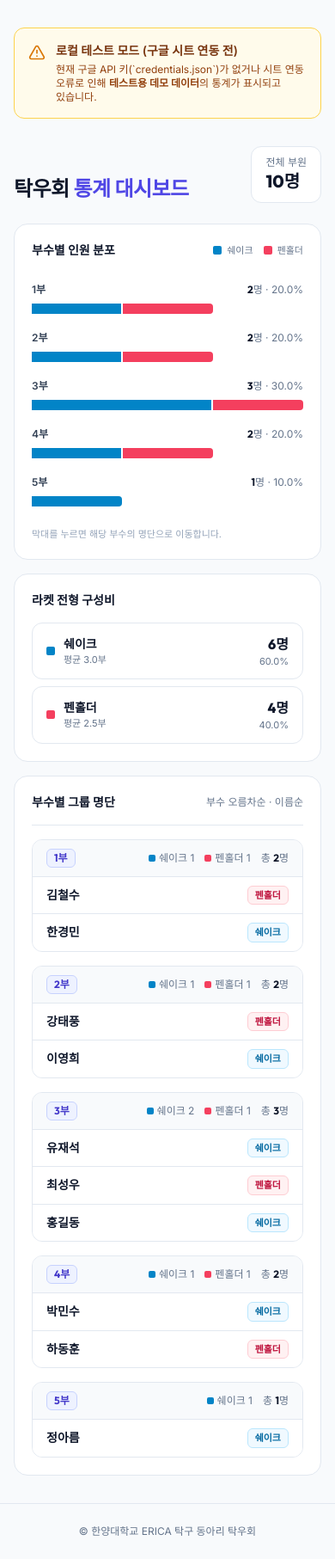
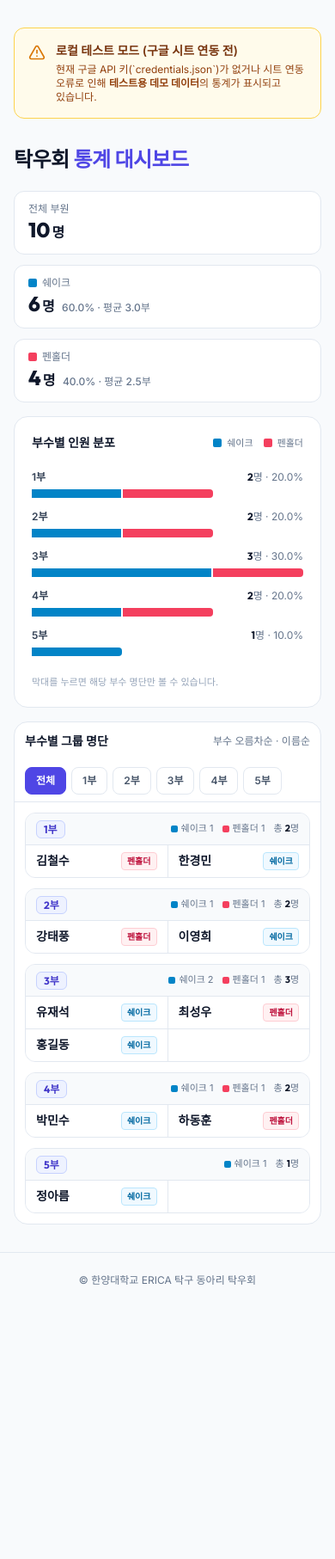
Before and after one commit to alsh02/Hanyang-University-ERICA-PingPong-Rank, a Flask app: page /stats in a window 390 px wide. Shown: the part 65-1878 px from the top of the page at 86% size. After the commit the page ends 1559 px from the top, so only its background shows below. Run offline with Flask 3, Linux system fonts and the light colour scheme; some libraries are stand-ins or nearby versions.

Commit message:
Design: Make the dashboard readable as the roster grows
The roster stacked every member vertically, so the page grew without bound.
With 120 members the page was 3875px on desktop and 7221px on mobile.

- Add a division filter to the roster (sticky chip bar + chart bars select a
  division) so one group can be viewed alone; it is a URL the user can share and
  falls back to plain links without JavaScript
- Lay members out in 2/3/4 dense columns instead of a single vertical list
- Pin the distribution chart on desktop so the stats stay visible while the
  roster scrolls
- Move the total and per-racket numbers into a summary tile row

Same 120 members now render at 2283px desktop / 4266px mobile (-41%), and
971px / 1524px when a single division is selected.

Co-Authored-By: Claude Opus 5 <noreply@anthropic.com>
Claude-Session: https://claude.ai/code/session_01EHjAAg4jatWM7ZBxmAp2dE

```diff
--- a/app.py
+++ b/app.py
@@ -326,6 +326,13 @@ def stats():
     present = {name for g in groups for name, _ in g["rackets"]}
     legend = [r for r in (*RACKET_ORDER, "기타") if r in present]
 
+    # 명단에서 특정 부수만 보기 (인원이 많아질 때 스크롤을 줄이기 위한 선택). 값이 없으면 전체
+    selected_division = request.args.get("division", "").strip()
+    if selected_division and selected_division != UNASSIGNED_DIVISION:
+        selected_division = normalize_division(selected_division)
+    if selected_division not in {g["division"] for g in groups}:
+        selected_division = ""
+
     # 3. 추가 통계: 전형별(라켓) 인원 분포 및 평균 부수
     racket_members = {}
     for m in members:
@@ -349,6 +356,7 @@ def stats():
         legend=legend,
         racket_stats=racket_stats,
         total_count=total_count,
+        selected_division=selected_division,
         is_dummy=is_dummy
     )
 
--- a/templates/stats.html
+++ b/templates/stats.html
@@ -17,27 +17,35 @@
 </div>
 {% endif %}
 
-<!-- Dashboard Header -->
-<div class="mb-6 flex flex-wrap items-end justify-between gap-4 sm:mb-8">
-    <h1 class="text-2xl font-extrabold tracking-tight sm:text-3xl">
+<h1 class="mb-5 text-2xl font-extrabold tracking-tight sm:text-3xl">
     탁우회 <span class="text-indigo-600 dark:text-indigo-400">통계 대시보드</span>
 </h1>
-    <div class="rounded-xl border border-slate-200 bg-white px-4 py-2.5 dark:border-slate-800 dark:bg-slate-900">
+
+<!-- Summary Tiles -->
+<div class="mb-4 flex flex-wrap gap-3">
+    <div class="flex-1 basis-48 rounded-xl border border-slate-200 bg-white px-4 py-3 dark:border-slate-800 dark:bg-slate-900">
         <p class="text-xs text-slate-500 dark:text-slate-400">전체 부원</p>
-        <p class="font-outfit text-xl font-extrabold">{{ total_count }}명</p>
+        <p class="font-outfit text-2xl font-extrabold">{{ total_count }}<span class="ml-0.5 text-base font-bold">명</span></p>
     </div>
+    {% for racket in racket_stats %}
+    <div class="flex-1 basis-48 rounded-xl border border-slate-200 bg-white px-4 py-3 dark:border-slate-800 dark:bg-slate-900">
+        <p class="flex items-center gap-1.5 text-xs text-slate-500 dark:text-slate-400">
+            <span class="h-2.5 w-2.5 rounded-sm {{ racket_colors.get(racket.racket, racket_colors['기타']) }}"></span>{{ racket.racket }}
+        </p>
+        <p class="font-outfit text-2xl font-extrabold">
+            {{ racket.count }}<span class="ml-0.5 text-base font-bold">명</span>
+            <span class="ml-1 font-sans text-xs font-medium text-slate-500 dark:text-slate-400">{{ racket.ratio }}%{% if racket.avg_division is not none %} · 평균 {{ racket.avg_division }}부{% endif %}</span>
+        </p>
+    </div>
+    {% endfor %}
 </div>
 
-<div class="grid grid-cols-1 gap-4 lg:grid-cols-3">
+<div class="grid grid-cols-1 gap-4 lg:grid-cols-3 lg:items-start">
 
-    <!-- Left Column: Charts -->
-    <div class="flex flex-col gap-4 lg:col-span-1">
-
-        <!-- 1. Division Distribution (라켓 전형별 누적 막대) -->
-        <div class="rounded-2xl border border-slate-200 bg-white p-5 dark:border-slate-800 dark:bg-slate-900">
-            <div class="mb-5 flex flex-wrap items-center justify-between gap-x-4 gap-y-2">
+    <!-- Left: Distribution Chart (데스크톱에서는 명단을 내려도 계속 보이도록 고정) -->
+    <div class="rounded-2xl border border-slate-200 bg-white p-5 dark:border-slate-800 dark:bg-slate-900 lg:sticky lg:top-20 lg:max-h-[calc(100vh-6rem)] lg:overflow-y-auto">
+        <div class="mb-4 flex flex-wrap items-center justify-between gap-x-4 gap-y-2">
             <h2 class="text-sm font-bold">부수별 인원 분포</h2>
-                <!-- Legend -->
             <div class="flex items-center gap-3 text-[11px] font-medium text-slate-500 dark:text-slate-400">
                 {% for racket in legend %}
                 <span class="flex items-center gap-1.5">
@@ -47,19 +55,19 @@
             </div>
         </div>
 
-            <div class="space-y-1">
+        <div class="space-y-0.5">
             {% for g in groups %}
-                <a href="#{{ g.anchor }}"
+            <a href="{{ url_for('stats', division=g.division) }}" data-division-bar="{{ g.division }}" {% if selected_division == g.division %}aria-current="true"{% endif %}
                aria-label="{{ g.division }} {{ g.count }}명 ({{ g.ratio }}%): {% for racket, count in g.rackets %}{{ racket }} {{ count }}명{{ ', ' if not loop.last }}{% endfor %}"
-                   class="-mx-2 block rounded-lg px-2 py-2 transition-colors hover:bg-slate-100 focus-visible:outline-none focus-visible:ring-2 focus-visible:ring-indigo-500 dark:hover:bg-slate-800/70">
-                    <div class="mb-2 flex items-center justify-between text-xs">
+               class="-mx-2 block rounded-lg px-2 py-1.5 transition-colors hover:bg-slate-100 focus-visible:outline-none focus-visible:ring-2 focus-visible:ring-indigo-500 aria-[current=true]:bg-indigo-50 dark:hover:bg-slate-800/70 dark:aria-[current=true]:bg-indigo-500/10">
+                <div class="mb-1.5 flex items-center justify-between text-xs">
                     <span class="font-semibold {{ 'text-slate-500 dark:text-slate-400' if g.division == '미지정' else 'text-slate-700 dark:text-slate-200' }}">{{ g.division }}</span>
                     <span class="text-slate-500 dark:text-slate-400">
                         <strong class="font-outfit text-slate-900 dark:text-slate-100">{{ g.count }}</strong>명 · {{ g.ratio }}%
                     </span>
                 </div>
                 <!-- Stacked Bar: 길이는 인원이 가장 많은 부수 기준, 조각은 라켓 전형별 인원 -->
-                    <div class="flex h-3 gap-[2px] overflow-hidden rounded-r" style="width: {{ g.width }}%;">
+                <div class="flex h-2.5 gap-[2px] overflow-hidden rounded-r" style="width: {{ g.width }}%;">
                     {% for racket, count in g.rackets %}
                     <div class="{{ racket_colors[racket] }}" style="flex: {{ count }} 1 0%;" title="{{ racket }} {{ count }}명"></div>
                     {% endfor %}
@@ -70,59 +78,45 @@
             {% endfor %}
         </div>
         {% if groups %}
-            <p class="mt-4 text-[11px] text-slate-400 dark:text-slate-500">막대를 누르면 해당 부수의 명단으로 이동합니다.</p>
+        <p class="mt-4 text-[11px] text-slate-400 dark:text-slate-500">막대를 누르면 해당 부수 명단만 볼 수 있습니다.</p>
         {% endif %}
     </div>
 
-        <!-- 2. Racket Style Distribution -->
-        <div class="rounded-2xl border border-slate-200 bg-white p-5 dark:border-slate-800 dark:bg-slate-900">
-            <h2 class="mb-4 text-sm font-bold">라켓 전형 구성비</h2>
-            <div class="space-y-2">
-                {% for racket in racket_stats %}
-                <div class="flex items-center justify-between gap-3 rounded-xl border border-slate-200 px-4 py-3 dark:border-slate-800">
-                    <div class="flex items-center gap-2.5">
-                        <span class="h-2.5 w-2.5 flex-shrink-0 rounded-sm {{ racket_colors.get(racket.racket, racket_colors['기타']) }}"></span>
-                        <div>
-                            <p class="text-sm font-bold">{{ racket.racket }}</p>
-                            {% if racket.avg_division is not none %}
-                            <p class="text-[11px] text-slate-500 dark:text-slate-400">평균 {{ racket.avg_division }}부</p>
-                            {% endif %}
-                        </div>
-                    </div>
-                    <div class="text-right">
-                        <p class="font-outfit text-base font-extrabold">{{ racket.count }}명</p>
-                        <p class="text-[11px] text-slate-500 dark:text-slate-400">{{ racket.ratio }}%</p>
-                    </div>
-                </div>
-                {% else %}
-                <p class="py-6 text-center text-sm text-slate-500 dark:text-slate-400">입력된 라켓 정보가 없습니다.</p>
-                {% endfor %}
-            </div>
-        </div>
-
-    </div>
-
-    <!-- Right Column: Grouped List -->
-    <div class="lg:col-span-2">
-        <div class="h-full rounded-2xl border border-slate-200 bg-white p-5 dark:border-slate-800 dark:bg-slate-900">
-            <div class="mb-4 flex items-center justify-between gap-3 border-b border-slate-200 pb-4 dark:border-slate-800">
+    <!-- Right: Grouped Roster -->
+    <div id="roster" class="scroll-mt-20 rounded-2xl border border-slate-200 bg-white p-3 dark:border-slate-800 dark:bg-slate-900 sm:p-5 lg:col-span-2">
+        <div class="mb-3 flex items-center justify-between gap-3">
             <h2 class="text-sm font-bold">부수별 그룹 명단</h2>
             <span class="text-xs text-slate-500 dark:text-slate-400">부수 오름차순 · 이름순</span>
         </div>
 
-            <div class="space-y-4">
+        <!-- 부수 선택 바 (스크롤을 따라다니며, 원하는 부수만 보여준다) -->
+        {% if groups %}
+        <div class="sticky top-16 z-20 -mx-3 mb-3 overflow-x-auto border-b border-slate-200 bg-white px-3 py-2 dark:border-slate-800 dark:bg-slate-900 sm:-mx-5 sm:px-5">
+            <div class="flex w-max gap-1.5">
+                <a href="{{ url_for('stats') }}" data-division-chip="" {% if not selected_division %}aria-current="true"{% endif %}
+                   class="inline-flex h-8 items-center rounded-lg border border-slate-200 px-3 text-xs font-semibold text-slate-600 transition-colors hover:border-indigo-400 hover:text-indigo-700 aria-[current=true]:border-indigo-600 aria-[current=true]:bg-indigo-600 aria-[current=true]:text-white dark:border-slate-700 dark:text-slate-300 dark:hover:border-indigo-500 dark:hover:text-indigo-300 dark:aria-[current=true]:border-indigo-500 dark:aria-[current=true]:bg-indigo-500 dark:aria-[current=true]:text-white">전체</a>
                 {% for g in groups %}
-                <section id="{{ g.anchor }}" class="scroll-mt-20 overflow-hidden rounded-xl border border-slate-200 dark:border-slate-800">
+                <a href="{{ url_for('stats', division=g.division) }}" data-division-chip="{{ g.division }}" {% if selected_division == g.division %}aria-current="true"{% endif %}
+                   class="inline-flex h-8 items-center rounded-lg border border-slate-200 px-3 text-xs font-semibold text-slate-600 transition-colors hover:border-indigo-400 hover:text-indigo-700 aria-[current=true]:border-indigo-600 aria-[current=true]:bg-indigo-600 aria-[current=true]:text-white dark:border-slate-700 dark:text-slate-300 dark:hover:border-indigo-500 dark:hover:text-indigo-300 dark:aria-[current=true]:border-indigo-500 dark:aria-[current=true]:bg-indigo-500 dark:aria-[current=true]:text-white">{{ g.division }}</a>
+                {% endfor %}
+            </div>
+        </div>
+        {% endif %}
+
+        <div class="space-y-3">
+            {% for g in groups %}
+            <section id="{{ g.anchor }}" data-division-group="{{ g.division }}" {% if selected_division and selected_division != g.division %}hidden{% endif %}
+                     class="scroll-mt-32 overflow-hidden rounded-xl border border-slate-200 dark:border-slate-800">
                 <!-- Group Header -->
-                    <div class="flex flex-wrap items-center justify-between gap-x-3 gap-y-1.5 border-b border-slate-200 bg-slate-50 px-4 py-2.5 dark:border-slate-800 dark:bg-slate-800/40">
-                        <h3 class="flex items-center gap-2 text-sm font-bold">
+                <div class="flex flex-wrap items-center justify-between gap-x-3 gap-y-1.5 border-b border-slate-200 bg-slate-50 px-3 py-2 dark:border-slate-800 dark:bg-slate-800/40">
+                    <h3 class="text-sm font-bold">
                         {% if g.division == '미지정' %}
                         <span class="rounded-md border border-slate-200 bg-white px-2 py-0.5 text-xs text-slate-500 dark:border-slate-700 dark:bg-slate-900 dark:text-slate-400">부수 미지정</span>
                         {% else %}
                         <span class="rounded-md border border-indigo-200 bg-indigo-50 px-2 py-0.5 font-outfit text-xs text-indigo-700 dark:border-indigo-500/30 dark:bg-indigo-500/10 dark:text-indigo-300">{{ g.division }}</span>
                         {% endif %}
                     </h3>
-                        <span class="flex items-center gap-3 text-xs text-slate-500 dark:text-slate-400">
+                    <span class="flex items-center gap-2.5 text-[11px] text-slate-500 dark:text-slate-400">
                         {% for racket, count in g.rackets %}
                         <span class="flex items-center gap-1">
                             <span class="h-2 w-2 rounded-sm {{ racket_colors[racket] }}"></span>{{ racket }} {{ count }}
@@ -132,22 +126,30 @@
                     </span>
                 </div>
 
-                    <!-- Group Members List -->
-                    <div class="grid grid-cols-1 gap-px bg-slate-200 sm:grid-cols-2 dark:bg-slate-800">
+                <!-- Group Members -->
+                <div class="grid grid-cols-2 gap-px bg-slate-200 sm:grid-cols-3 xl:grid-cols-4 dark:bg-slate-800">
                     {% for m in g.members %}
-                        <div class="flex items-center justify-between gap-3 bg-white px-4 py-2.5 dark:bg-slate-900">
-                            <span class="text-sm font-semibold">{{ m.이름 }}</span>
+                    <div class="flex items-center justify-between gap-1.5 bg-white px-3 py-2 dark:bg-slate-900">
+                        <span class="truncate text-sm font-semibold">{{ m.이름 }}</span>
                         {% if m.라켓 == '쉐이크' %}
-                            <span class="rounded-md border border-sky-200 bg-sky-50 px-2 py-0.5 text-[11px] font-semibold text-sky-700 dark:border-sky-500/30 dark:bg-sky-500/10 dark:text-sky-300">{{ m.라켓 }}</span>
+                        <span class="flex-shrink-0 rounded border border-sky-200 bg-sky-50 px-1.5 py-0.5 text-[10px] font-semibold text-sky-700 dark:border-sky-500/30 dark:bg-sky-500/10 dark:text-sky-300">{{ m.라켓 }}</span>
                         {% elif m.라켓 == '펜홀더' %}
-                            <span class="rounded-md border border-rose-200 bg-rose-50 px-2 py-0.5 text-[11px] font-semibold text-rose-700 dark:border-rose-500/30 dark:bg-rose-500/10 dark:text-rose-300">{{ m.라켓 }}</span>
+                        <span class="flex-shrink-0 rounded border border-rose-200 bg-rose-50 px-1.5 py-0.5 text-[10px] font-semibold text-rose-700 dark:border-rose-500/30 dark:bg-rose-500/10 dark:text-rose-300">{{ m.라켓 }}</span>
                         {% else %}
-                            <span class="rounded-md border border-slate-200 bg-slate-100 px-2 py-0.5 text-[11px] font-semibold text-slate-500 dark:border-slate-700 dark:bg-slate-800 dark:text-slate-400">{{ m.라켓 or '미입력' }}</span>
+                        <span class="flex-shrink-0 rounded border border-slate-200 bg-slate-100 px-1.5 py-0.5 text-[10px] font-semibold text-slate-500 dark:border-slate-700 dark:bg-slate-800 dark:text-slate-400">{{ m.라켓 or '미입력' }}</span>
                         {% endif %}
                     </div>
                     {% endfor %}
-                        {% if g.members|length is odd %}
-                        <div class="hidden bg-white sm:block dark:bg-slate-900"></div>
+                    {# 마지막 줄의 빈 칸도 같은 배경으로 채워 구분선 색이 드러나지 않게 한다 (열 수는 화면 폭에 따라 2·3·4) #}
+                    {% set member_count = g.members|length %}
+                    {% for _ in range((4 - member_count % 4) % 4) %}
+                    <div class="hidden bg-white xl:block dark:bg-slate-900"></div>
+                    {% endfor %}
+                    {% for _ in range((3 - member_count % 3) % 3) %}
+                    <div class="hidden bg-white sm:block xl:hidden dark:bg-slate-900"></div>
+                    {% endfor %}
+                    {% if member_count is odd %}
+                    <div class="bg-white sm:hidden dark:bg-slate-900"></div>
                     {% endif %}
                 </div>
             </section>
@@ -156,7 +158,46 @@
             {% endfor %}
         </div>
     </div>
-    </div>
 
 </div>
 {% endblock %}
+
+{% block scripts %}
+<!-- 부수 선택: 페이지 이동 없이 명단을 걸러 보여준다 (JS가 없으면 링크로 같은 결과) -->
+<script>
+(() => {
+    const chips = [...document.querySelectorAll('[data-division-chip]')];
+    const bars = [...document.querySelectorAll('[data-division-bar]')];
+    const groups = [...document.querySelectorAll('[data-division-group]')];
+    const roster = document.getElementById('roster');
+    if (!groups.length) return;
+
+    function select(division, scrollToRoster) {
+        for (const group of groups) group.hidden = division !== '' && group.dataset.divisionGroup !== division;
+        for (const el of [...chips, ...bars]) {
+            const value = el.dataset.divisionChip ?? el.dataset.divisionBar;
+            if (value === division) el.setAttribute('aria-current', 'true');
+            else el.removeAttribute('aria-current');
+        }
+        history.replaceState(null, '', division ? `?division=${encodeURIComponent(division)}` : location.pathname);
+        if (scrollToRoster) roster.scrollIntoView({ behavior: 'smooth', block: 'start' });
+    }
+
+    document.addEventListener('click', (event) => {
+        const chip = event.target.closest('[data-division-chip]');
+        if (chip) {
+            event.preventDefault();
+            // 이미 선택된 부수를 다시 누르면 전체로 되돌린다
+            select(chip.getAttribute('aria-current') === 'true' ? '' : chip.dataset.divisionChip, false);
+            return;
+        }
+        const bar = event.target.closest('[data-division-bar]');
+        if (bar) {
+            event.preventDefault();
+            const selected = bar.getAttribute('aria-current') === 'true' ? '' : bar.dataset.divisionBar;
+            select(selected, Boolean(selected));
+        }
+    });
+})();
+</script>
+{% endblock %}
```
Lines whose indentation alone changed are shown as unchanged.
